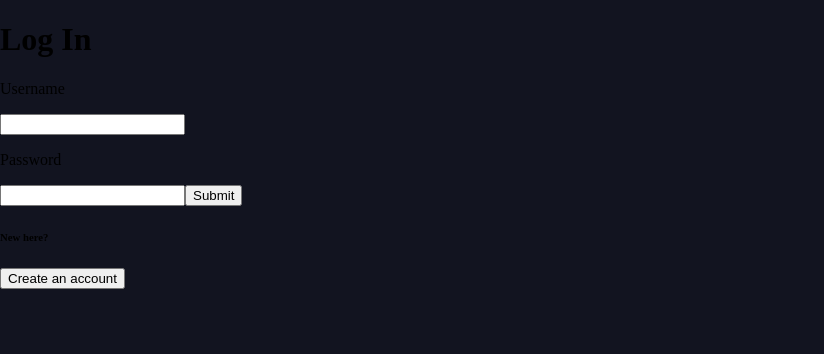
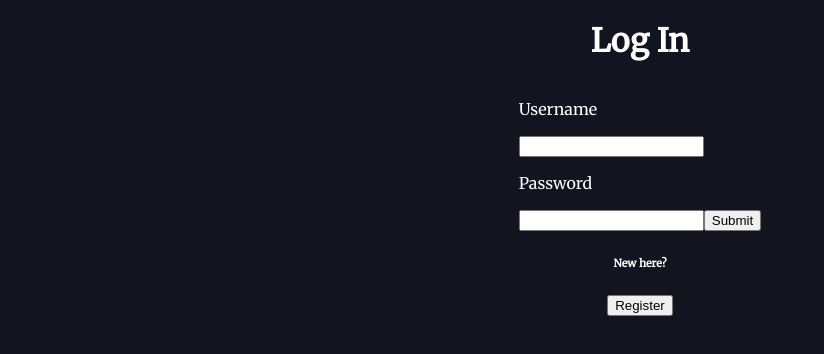
Before and after one commit to SchoolOfCode/national-project-week-nodemon_in_the_deatails, a React (Create React App) app in the folder project-week/: page / in a window 1280 px wide. Shown: the top 354 px of the page, without its empty margins (0-824 px from the left). Built offline with nearby package versions, Linux system fonts and the light colour scheme.

Commit message:
styles added to login

```diff
--- a/project-week/src/Components/CreatePost/CreatePost.css
+++ b/project-week/src/Components/CreatePost/CreatePost.css
@@ -29,10 +29,13 @@
   align-items: flex-end;
 }
 
+h1 {
+  font-family: "Merriweather";
+}
 h3 {
   color: white;
   font-size: 1em;
-  /* font-family: "Merriweather"; */
+  font-family: "Merriweather";
 }
 
 .code-input {
--- a/project-week/src/Components/Login/Login.js
+++ b/project-week/src/Components/Login/Login.js
@@ -63,7 +63,18 @@ const Login = ({ setToken, setUserId }) => {
   };
 
   return (
-    <div>
+    <div
+      style={{
+        color: "white",
+        display: "flex",
+        flexDirection: "column",
+        alignItems: "center",
+        width: "65vw",
+        margin: "auto",
+        fontFamily: "Merriweather",
+        marginBottom: "35px",
+      }}
+    >
       <h1>Log In</h1>
       <form onSubmit={handleSubmit}>
         <label>
@@ -77,13 +88,14 @@ const Login = ({ setToken, setUserId }) => {
             onChange={(e) => setPassword(e.target.value)}
           />
         </label>
+
         <button type="submit">Submit</button>
       </form>
       <h6>New here?</h6>
-      <button onClick={handleCreate}> Create an account</button>
+      <button onClick={handleCreate}> Register</button>
       {revealCreate && (
         <>
-          <h2>create an account</h2>
+          <h1>Create an Account</h1>
           <p>
             The code snippet app provided an improved way to document your daily
             reflections at the School of Code. The code snippet section provides
```
